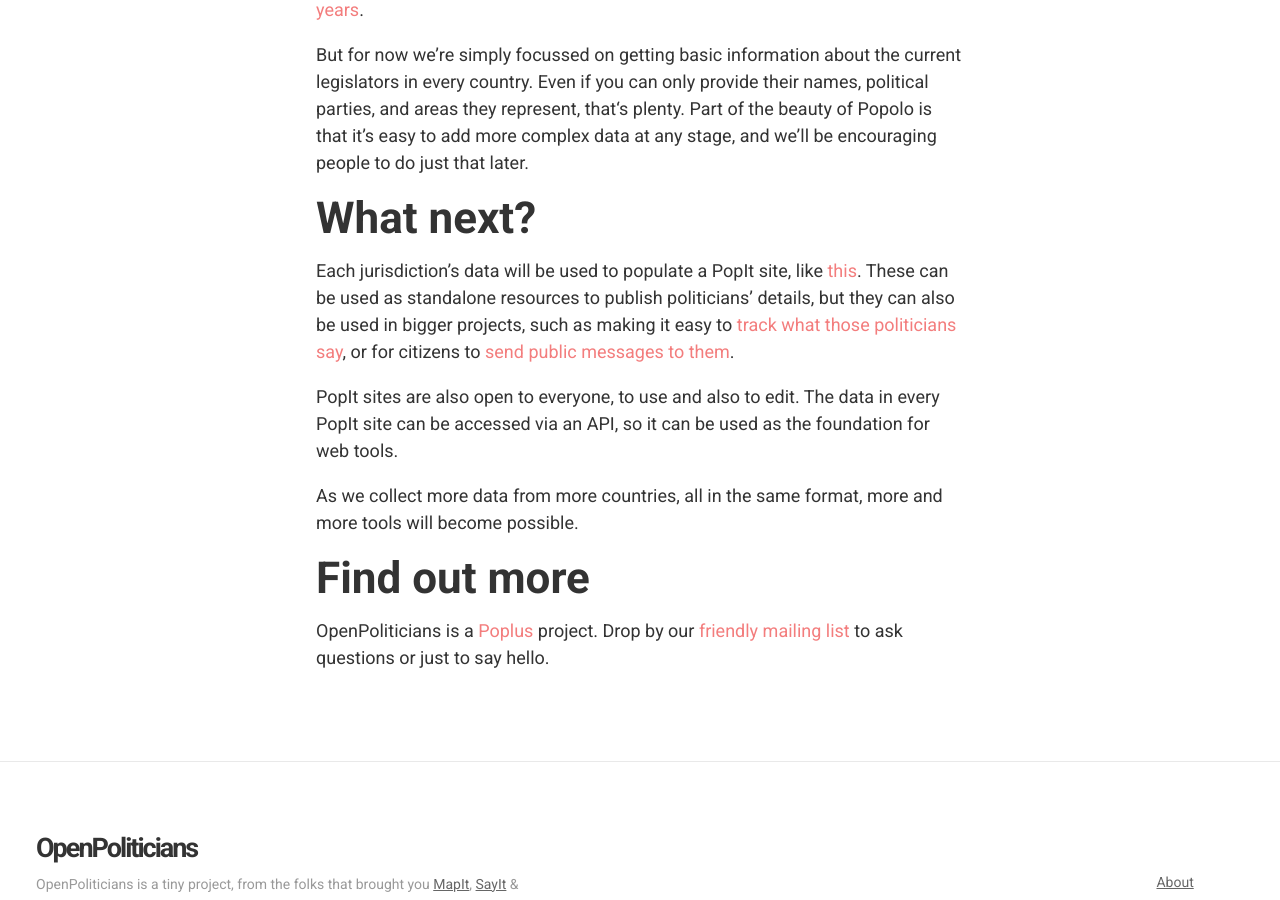
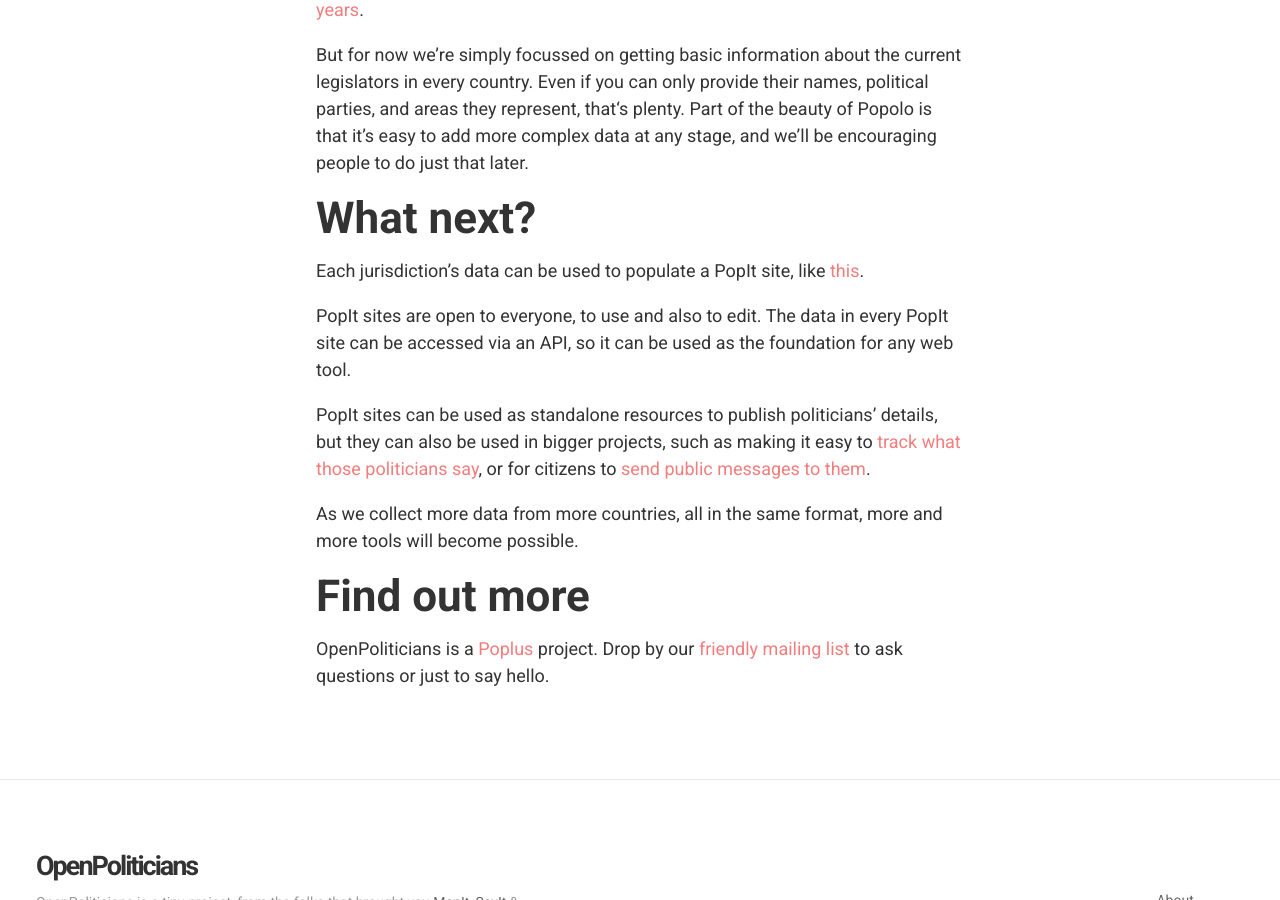
Before and after one commit to everypolitician/everypolitician, a Jekyll site: the page built from about.md, in a window 1280 px wide and 900 px high, scrolled down 1342 px. Built offline with Jekyll 4.4.1, drawn with Linux system fonts in a browser that asks for light colours.

Commit message:
Tweaks to About page

```diff
--- a/about.md
+++ b/about.md
@@ -52,16 +52,13 @@
 
 ## What next?
 
-Each jurisdiction’s data will be used to populate a PopIt site, like
-[this](https://sinar-malaysia.popit.mysociety.org/). These can be used
-as standalone resources to publish politicians’ details, but they can
-also be used in bigger projects, such as making it easy to [track what
-those politicians say](http://sayit.poplus.org/), or for citizens to
+Each jurisdiction’s data can be used to populate a PopIt site, like
+[this](https://sinar-malaysia.popit.mysociety.org/).
+
+PopIt sites are  open to everyone, to use and also to edit. The data in every PopIt site can be accessed via an API, so it can be used as the foundation for any web tool.
+
+PopIt sites can be used as standalone resources to publish politicians’ details, but they can also be used in bigger projects, such as making it easy to [track what those politicians say](http://sayit.poplus.org/), or for citizens to
 [send public messages to them](http://writeit.poplus.org/).
-
-PopIt sites are also open to everyone, to use and also to edit. The data
-in every PopIt site can be accessed via an API, so it can be used as the
-foundation for web tools.
 
 As we collect more data from more countries, all in the same format,
 more and more tools will become possible.
```
